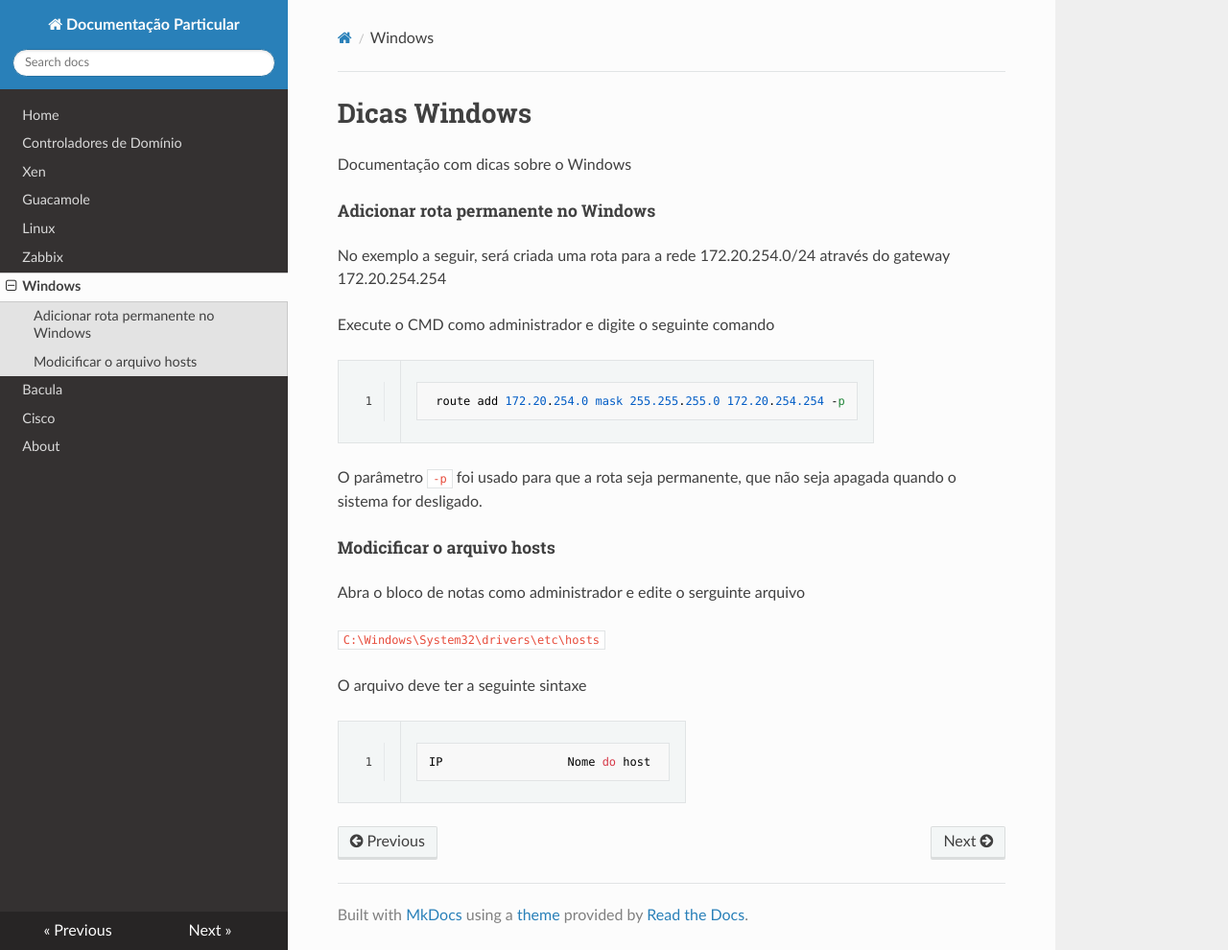
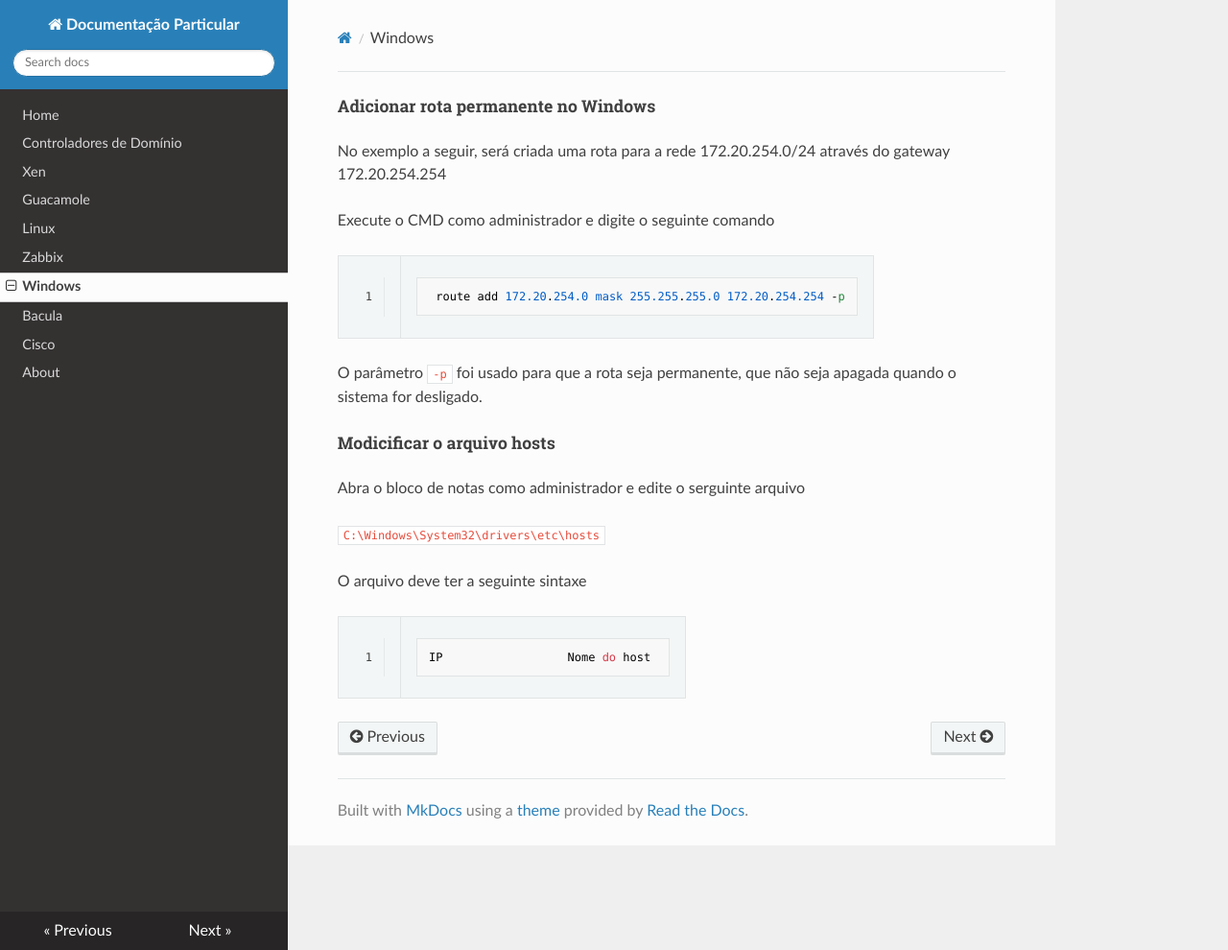
Before and after one commit to Jariedson/mkdocs, an MkDocs documentation site: the page built from docs/Windows.md, in a window 1280 px wide and 990 px high. Shown: the whole window at 96% size. Built offline with MkDocs 1.6.1, drawn with Linux system fonts in a browser that asks for light colours; nearby versions of some CDN libraries.

Commit message:
Update documentacao windows

```diff
--- a/docs/Windows.md
+++ b/docs/Windows.md
@@ -1,7 +1,3 @@
-# Dicas Windows
-
-Documentação com dicas sobre o Windows
-
 ##### Adicionar rota permanente no Windows
 
 
```
